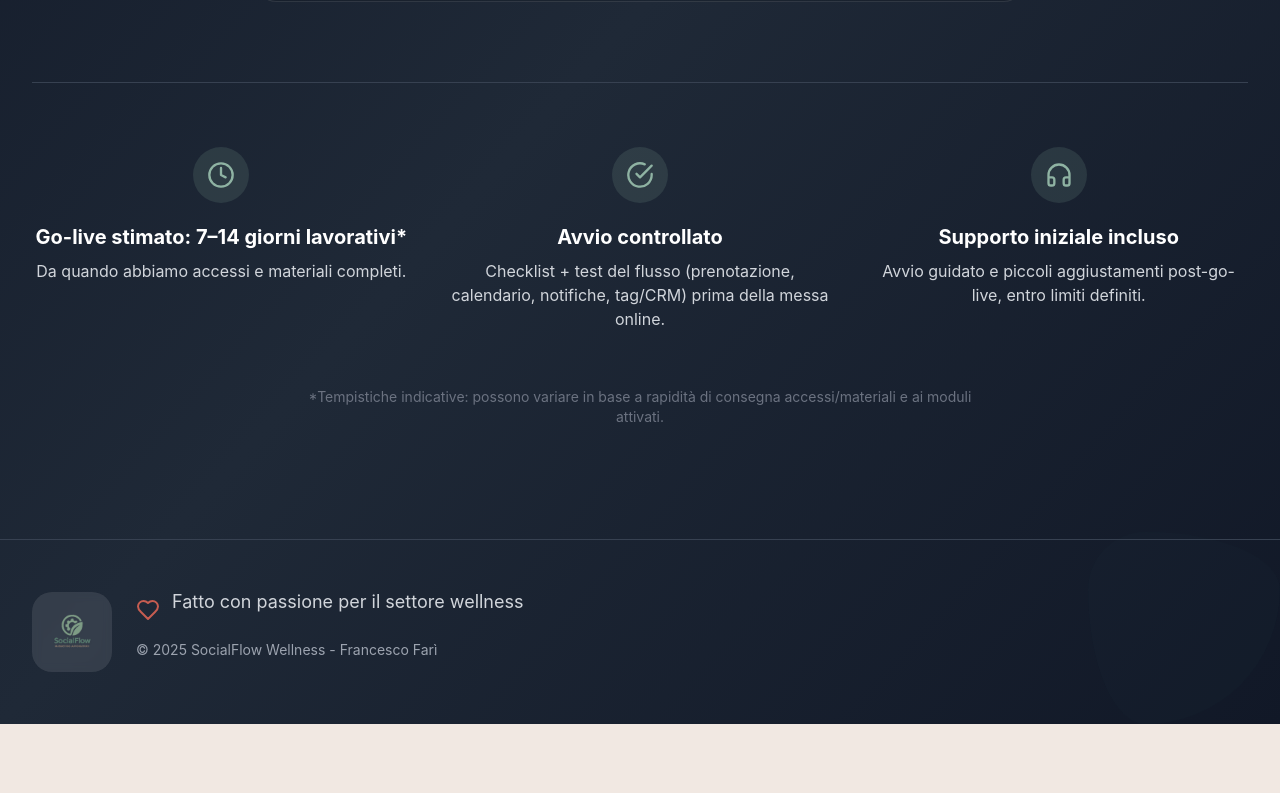
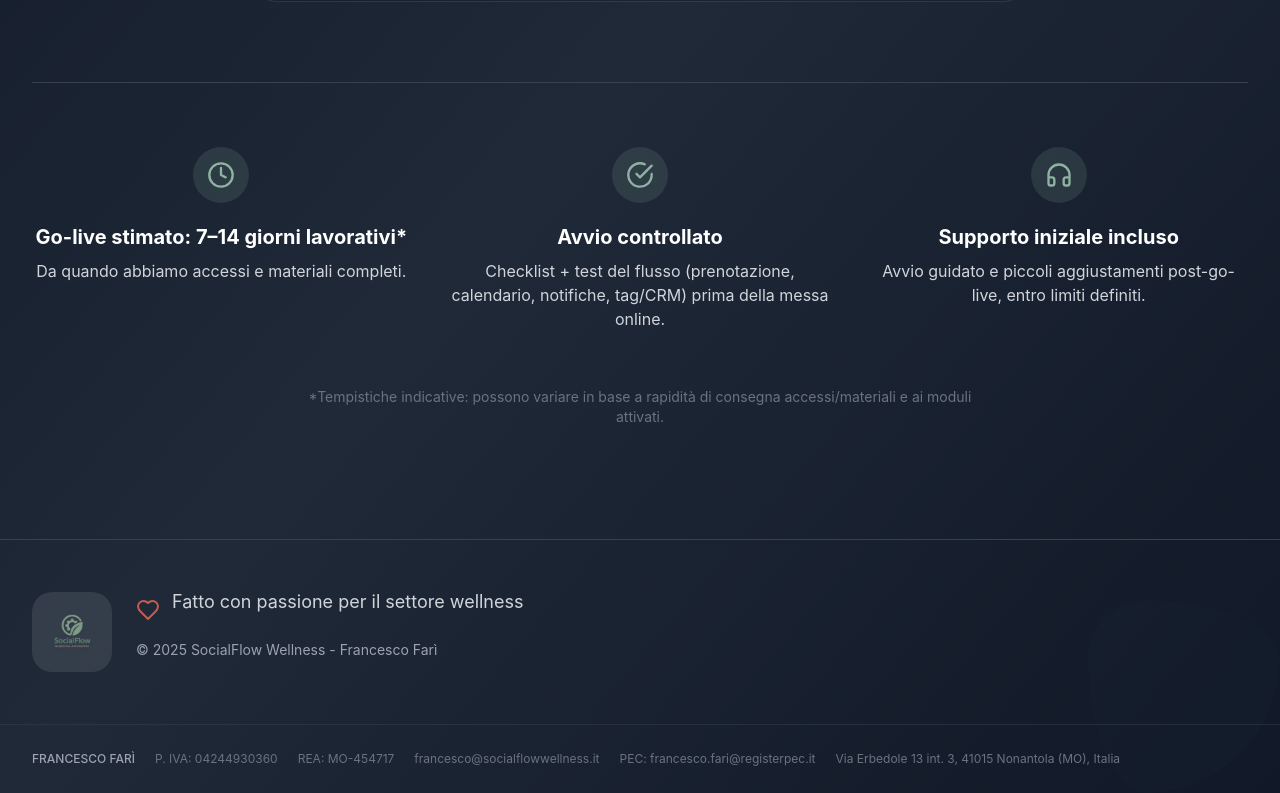
Before and after one commit to ronza99/SocialFlow-Wellness, a React (Vite) app: page / in a window 1280 px wide. Shown: the part 11174-11967 px from the top of the page. Before the commit the page ends 11898 px from the top, so only its background shows below. Built offline with nearby package versions, Linux system fonts and the light colour scheme.

Commit message:
Updated Footer.tsx

```diff
--- a/src/components/Footer.tsx
+++ b/src/components/Footer.tsx
@@ -116,6 +116,26 @@ const Footer = () => {
           </div>
         </div>
       </div>
+
+      {/* Dati legali */}
+      <div className="border-t border-gray-700/50 py-6 relative z-10">
+        <div className="max-w-7xl mx-auto px-4 sm:px-6 lg:px-8">
+          <div className="flex flex-wrap gap-x-5 gap-y-1 text-gray-500" style={{ fontSize: '12px', lineHeight: '1.6' }}>
+            <span className="text-gray-400 font-medium">FRANCESCO FARÌ</span>
+            <span>P. IVA: 04244930360</span>
+            <span>REA: MO-454717</span>
+            <a href="mailto:francesco@socialflowwellness.it" className="hover:text-gray-300 transition-colors duration-200">
+              francesco@socialflowwellness.it
+            </a>
+            <span>PEC:&nbsp;
+              <a href="mailto:francesco.fari@registerpec.it" className="hover:text-gray-300 transition-colors duration-200">
+                francesco.fari@registerpec.it
+              </a>
+            </span>
+            <span>Via Erbedole 13 int. 3, 41015 Nonantola (MO), Italia</span>
+          </div>
+        </div>
+      </div>
     </footer>
   );
 };
```
